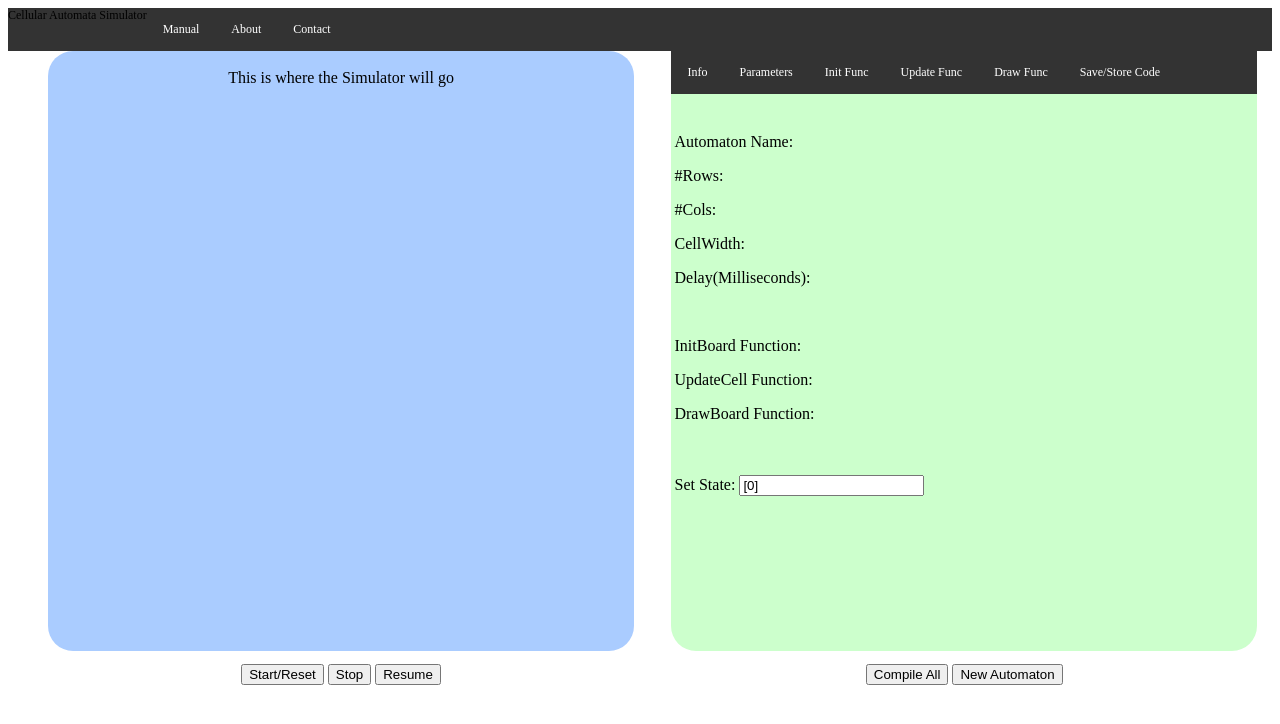
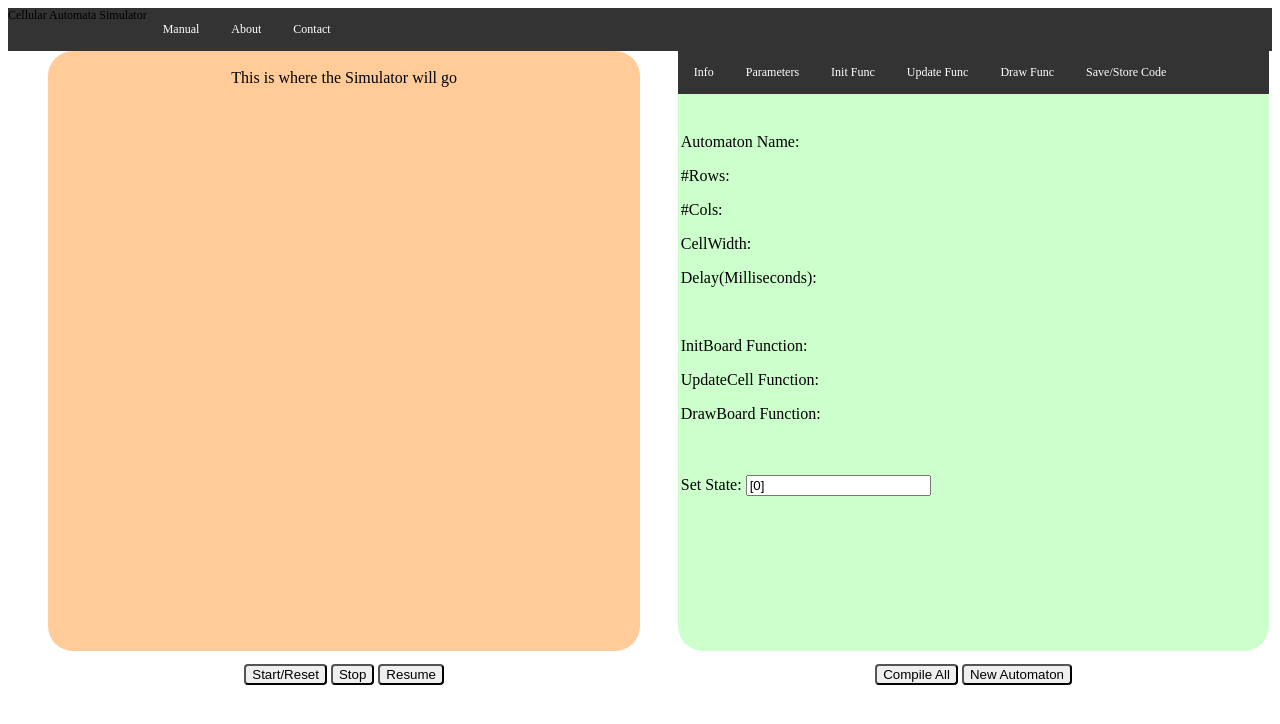
Before and after one commit to Vadim-Pelyushenko/CMPS115_Cellulites, a plain HTML site: page Workable Automata/Version 8/index.html in a window 1280 px wide. Drawn offline with Linux system fonts and the light colour scheme.

Commit message:
Rounded buttons

```diff
--- a/Workable Automata/Version 8/style.css
+++ b/Workable Automata/Version 8/style.css
@@ -10,8 +10,10 @@
   max-width: 100%;
 }
 
-
-
+button
+{
+  border-radius: 4px;
+}
 
 /*Specific stuff of the formatting of the parts*/
 /*THE BACKGROUND COLORS ARE FOR TELLING WHAT'S GOING ON WITH MARGINS, PADDING ETC*/
@@ -24,7 +26,7 @@
 
 #output
 {
-	background-color: #AACCFF;
+	background-color: #FFCC99;
   border-radius: 25px;
 	height: 600px;
 	margin-left: 3%;
@@ -35,7 +37,7 @@
 	background-color: #CCFFCC;
   border-radius: 25px;
 	margin-left: 3%;
-	margin-right: 1%;"
+	/*margin-right: 1%;*/
 }
 
 #row2
@@ -56,7 +58,7 @@
 	height: 50px;
 	/*background-color: #440044;*/
 	margin-left: 3%;
-	margin-right: 1%;
+	/*margin-right: 1%;*/
 	margin-top: 1%;
 }
 
```
